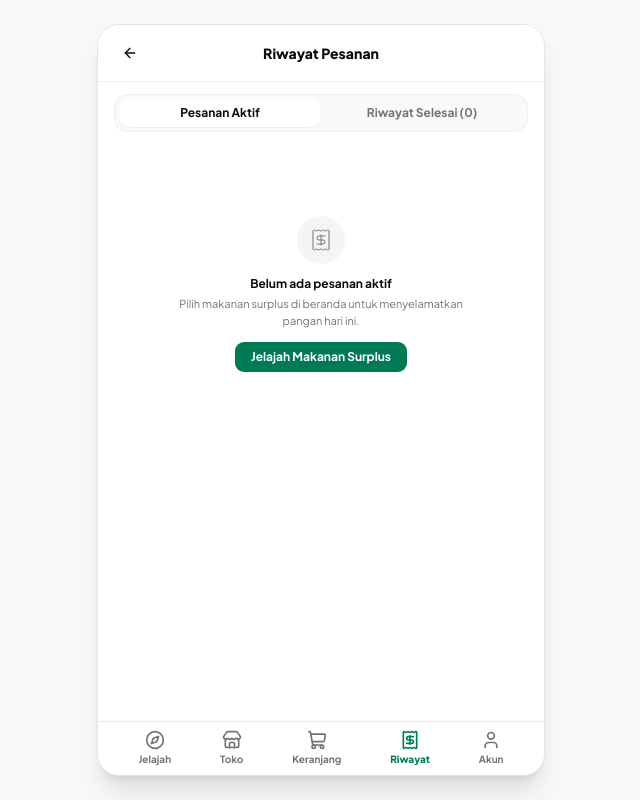
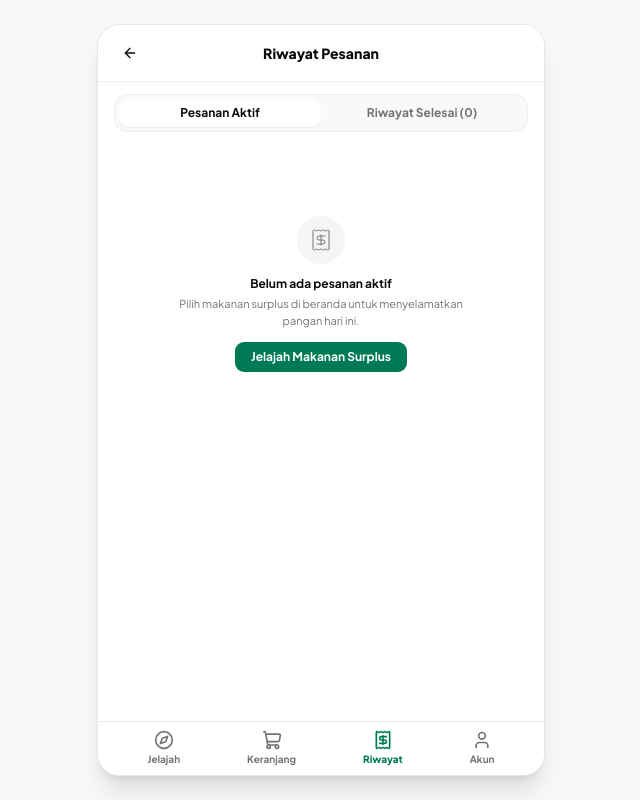
Before and after one commit to janfdev/FoodRescue, a Next.js app: page /history in a window 1280 px wide. Shown: the whole page, without its empty margins (319-959 px from the left). Built offline with nearby package versions, Linux system fonts and the light colour scheme.

Commit message:
fix(navbar): restore bottom navbar to 4 primary tabs (Jelajah, Keranjang, Riwayat, Akun)

```diff
--- a/src/app/account/page.tsx
+++ b/src/app/account/page.tsx
@@ -397,14 +397,6 @@ export default function AccountPage() {
           </Link>
 
           <Link
-            href="/toko"
-            className="flex flex-col items-center gap-0.5 text-muted-foreground hover:text-foreground transition-colors"
-          >
-            <StoreIcon className="size-5" />
-            <span className="text-[10px] font-bold">Toko</span>
-          </Link>
-
-          <Link
             href="/cart"
             className="flex flex-col items-center gap-0.5 text-muted-foreground hover:text-foreground relative transition-colors cursor-pointer"
           >
--- a/src/app/cart/page.tsx
+++ b/src/app/cart/page.tsx
@@ -335,14 +335,6 @@ export default function CartPage() {
           </Link>
 
           <Link
-            href="/toko"
-            className="flex flex-col items-center gap-0.5 text-muted-foreground hover:text-foreground transition-colors"
-          >
-            <StoreIcon className="size-5" />
-            <span className="text-[10px] font-bold">Toko</span>
-          </Link>
-
-          <Link
             href="/cart"
             className="flex flex-col items-center gap-0.5 text-emerald-700 dark:text-emerald-400 relative"
           >
--- a/src/app/history/page.tsx
+++ b/src/app/history/page.tsx
@@ -412,14 +412,6 @@ export default function HistoryPage() {
           </Link>
 
           <Link
-            href="/toko"
-            className="flex flex-col items-center gap-0.5 text-muted-foreground hover:text-foreground transition-colors"
-          >
-            <StoreIcon className="size-5" />
-            <span className="text-[10px] font-bold">Toko</span>
-          </Link>
-
-          <Link
             href="/cart"
             className="flex flex-col items-center gap-0.5 text-muted-foreground hover:text-foreground relative transition-colors cursor-pointer"
           >
--- a/src/app/stores/page.tsx
+++ b/src/app/stores/page.tsx
@@ -407,6 +407,7 @@ export default function StoresDirectoryPage() {
         </main>
 
         {/* Floating Bottom App Navigation */}
+        {/* Floating Bottom App Navigation (4 Primary Tabs) */}
         <nav className="fixed bottom-0 sm:absolute z-30 left-0 right-0 max-w-md mx-auto bg-background/95 backdrop-blur-xs border-t border-border/80 px-4 py-2 flex items-center justify-around">
           <Link
             href="/"
@@ -414,14 +415,6 @@ export default function StoresDirectoryPage() {
           >
             <Compass className="size-5" />
             <span className="text-[10px] font-bold">Jelajah</span>
-          </Link>
-
-          <Link
-            href="/toko"
-            className="flex flex-col items-center gap-0.5 text-emerald-700 dark:text-emerald-400 font-extrabold"
-          >
-            <StoreIcon className="size-5" />
-            <span className="text-[10px]">Toko</span>
           </Link>
 
           <Link
--- a/src/components/landing/LandingPage.tsx
+++ b/src/components/landing/LandingPage.tsx
@@ -911,14 +911,6 @@ export function LandingPage() {
           </Link>
 
           <Link
-            href="/toko"
-            className="flex flex-col items-center gap-0.5 text-muted-foreground hover:text-foreground transition-colors"
-          >
-            <StoreIcon className="size-5" />
-            <span className="text-[10px] font-bold">Toko</span>
-          </Link>
-
-          <Link
             href="/cart"
             className="flex flex-col items-center gap-0.5 text-muted-foreground hover:text-foreground relative transition-colors cursor-pointer"
           >
```
